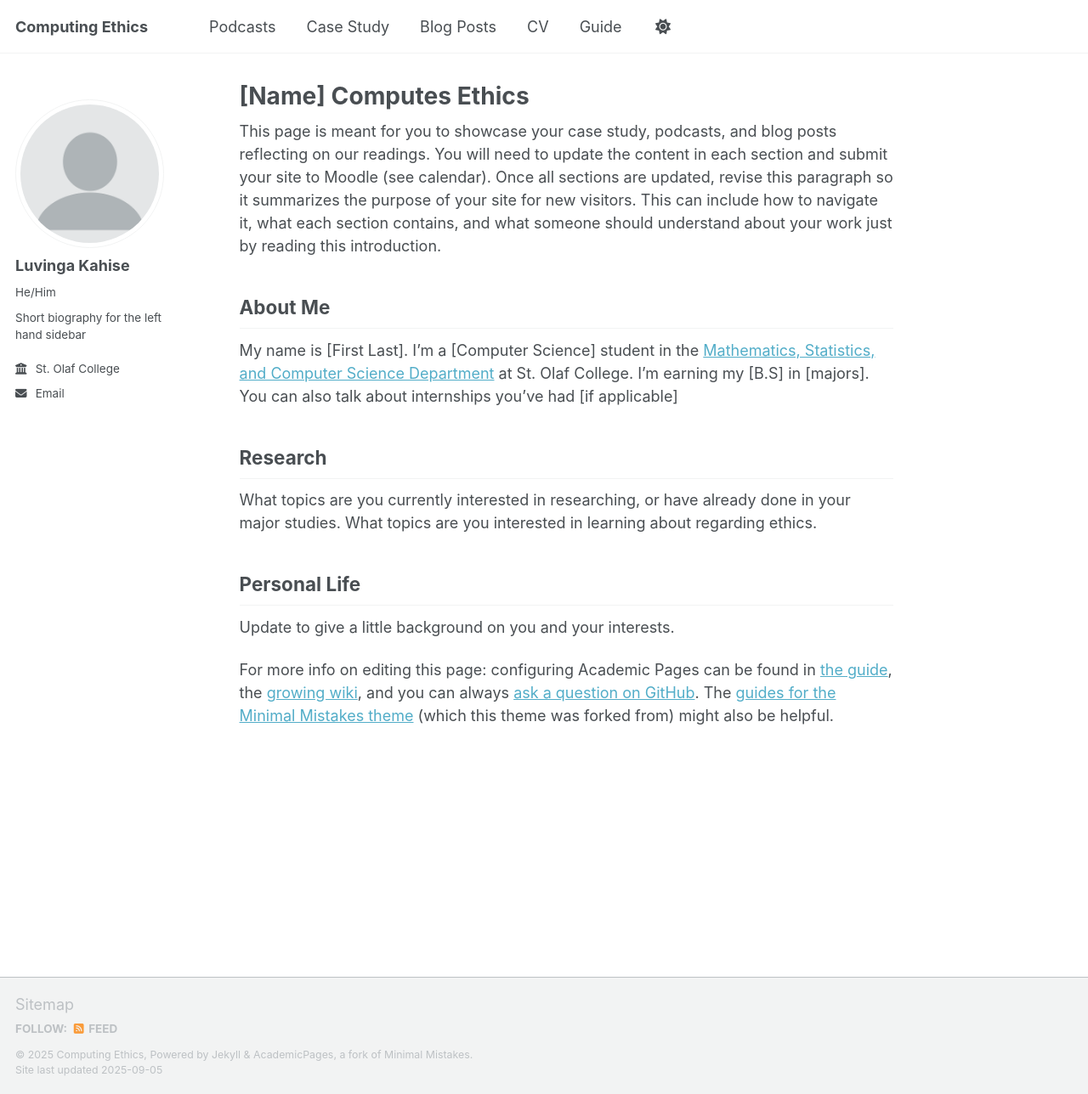
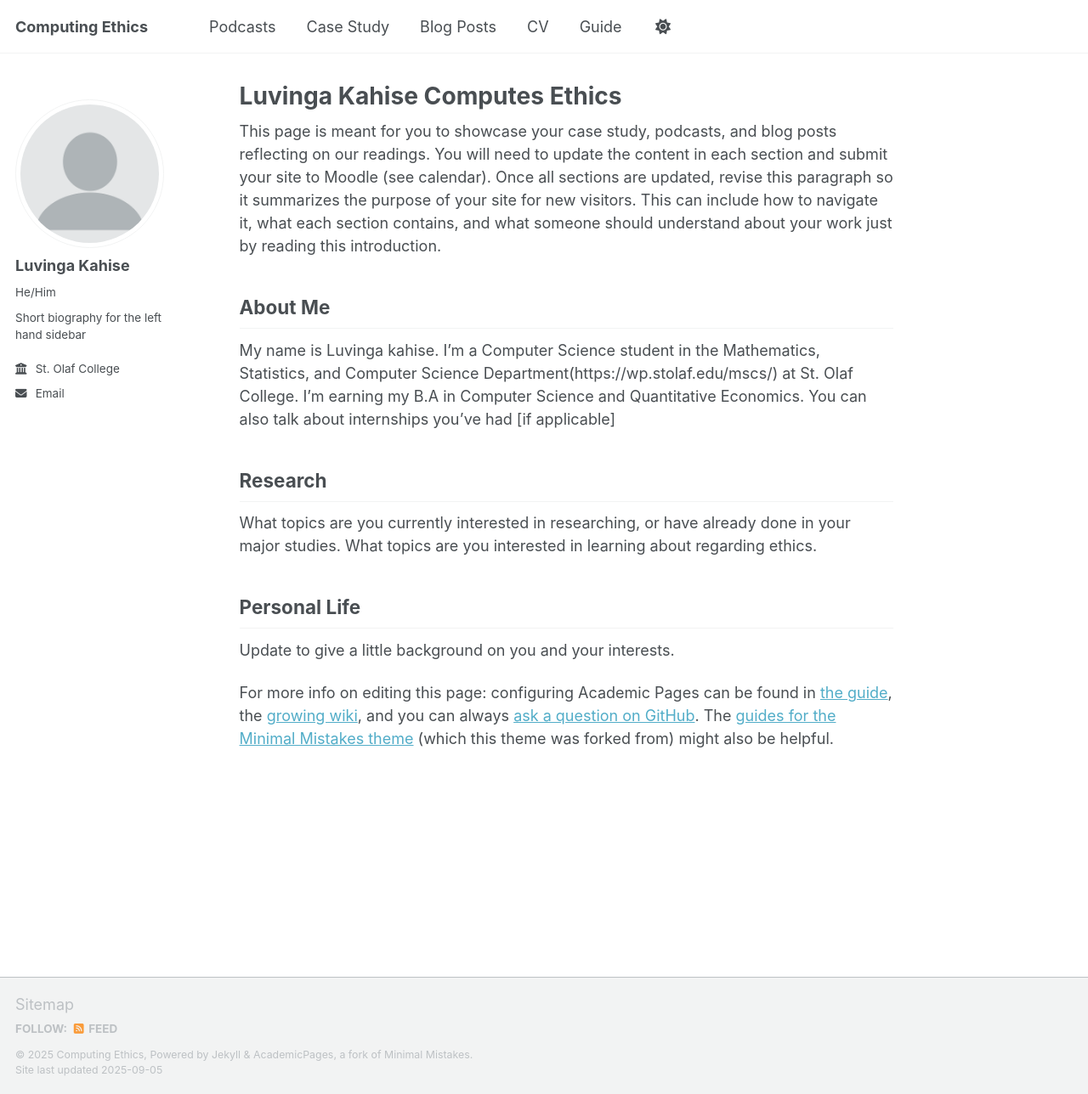
Before and after one commit to kahise1/ethics_fall2025, a Jekyll site: the page built from _pages/about.md, in a window 1280 px wide and 1288 px high. Shown: the whole window at 85% size. Built offline with Jekyll 4.4.1, drawn with Linux system fonts in a browser that asks for light colours; a script that is not in the unit is left out.

Commit message:
# updated

```diff
--- a/_pages/about.md
+++ b/_pages/about.md
@@ -1,6 +1,6 @@
 ---
 permalink: /
-title: "[Name] Computes Ethics" #update to your name
+title: "Luvinga Kahise Computes Ethics" #update to your name
 author_profile: true
 redirect_from:
   - /about/
@@ -12,7 +12,7 @@ This page is meant for you to showcase your case study, podcasts, and blog posts
 
 About Me
 ---
-My name is [First Last]. I’m a [Computer Science] student in the [Mathematics, Statistics, and Computer Science Department](https://wp.stolaf.edu/mscs/) at St. Olaf College. I'm earning my [B.S] in [majors]. You can also talk about internships you've had [if applicable]
+My name is Luvinga kahise. I’m a Computer Science student in the Mathematics, Statistics, and Computer Science Department(https://wp.stolaf.edu/mscs/) at St. Olaf College. I'm earning my B.A in Computer Science and Quantitative Economics. You can also talk about internships you've had [if applicable]
 
 Research
 ---
```
